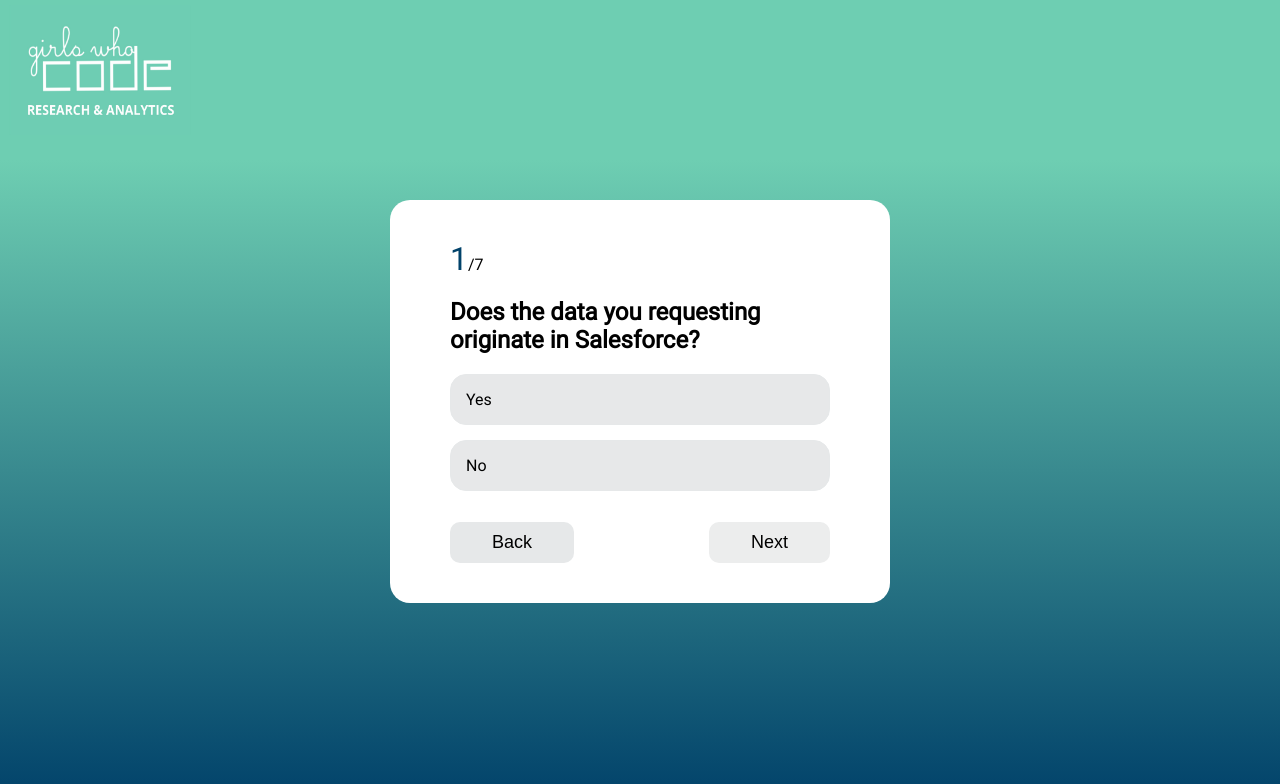
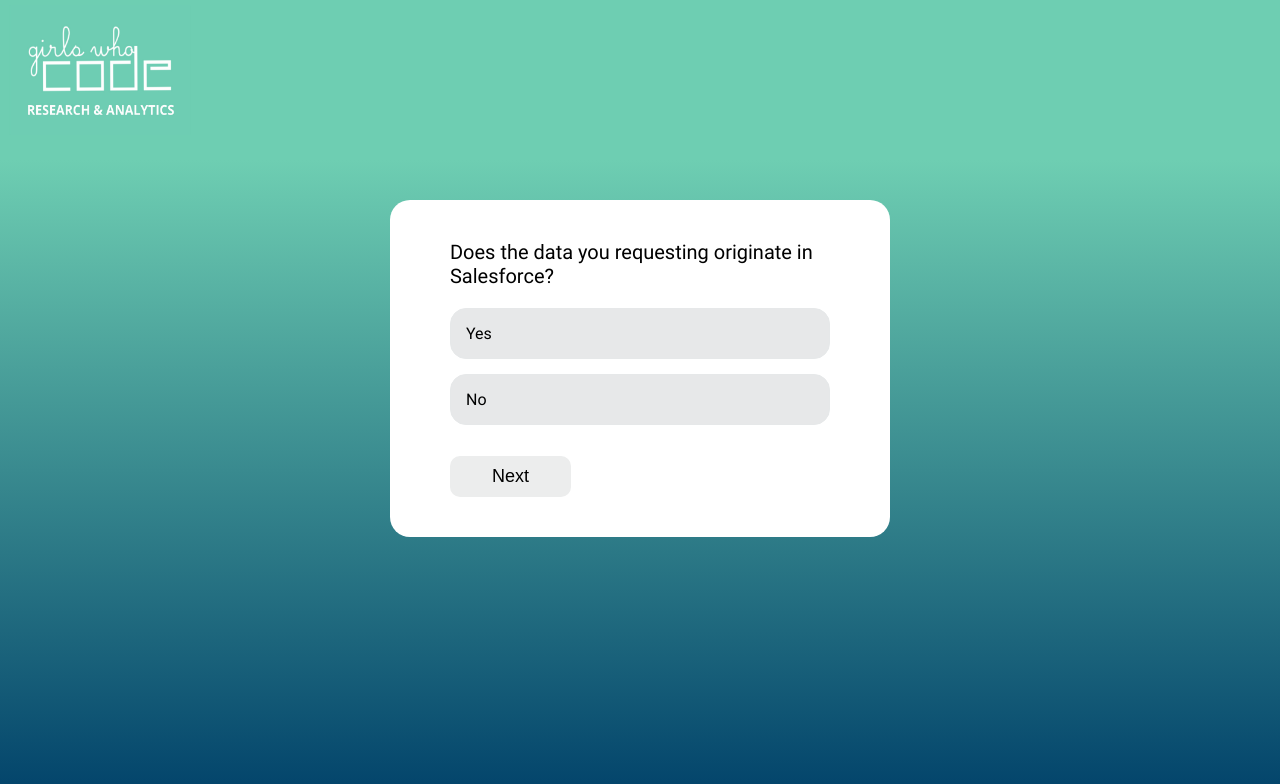
Before and after one commit to k-changwu/gwc-research-analytics, a React (Create React App) app: page / in a window 1280 px wide. Both pictures are taken after a click on the button "Start". Shown: the top 784 px of the page. Built offline with nearby package versions, Linux system fonts and the light colour scheme.

Commit message:
implemented branching logic for data source questions and fixed button functions

```diff
--- a/src/Quiz.jsx
+++ b/src/Quiz.jsx
@@ -2,53 +2,64 @@
 import "./index.css";
 import logo from './images/logo-mint.png';
 import { resultInitialState } from "./constants";
+import { jsQuiz} from "./constants";
 
 
 
 const Quiz = ({questions}) => {
     const[currentQuestion, setCurrentQuestion] = useState(0);
-    const {question, choices} = questions[currentQuestion];
+    const {question, choices, leadsToResult, nextQuestionYes, nextQuestionNo} = questions[currentQuestion];
     const [answerIdx, setAnswerIdx] = useState(null); /* answerIndx = index of the choice selected */
-    const [answer, setAnswer] = useState(null);
+    //const [answer, setAnswer] = useState(null);
     const [quizStarted, setQuizStarted] = useState(false);
-    const  [result, setResult] = useState(resultInitialState)
-
+    const  [result, setResult] = useState(null);
     const [showResult, setShowResult] = useState(false);
 
-    const onAnswerClick = (answer, index) => {
+    const onAnswerClick = (index) => {
         setAnswerIdx(index);
-        if (answer === "Yes") {
-            setAnswer(true);
+    }
+    const onClickNext = () => {
+        const selectedChoice = choices[answerIdx];
+        if(selectedChoice === "Yes") {
+            if (leadsToResult) {
+                setShowResult(true);
+                setResult(leadsToResult);
+            }else{
+                setCurrentQuestion(nextQuestionYes);
+            }
+        } else if (selectedChoice === "No"){
+            if (nextQuestionNo !== undefined) {
+                setCurrentQuestion(nextQuestionNo);
+            }else {
+                setShowResult(true);
+                setResult(leadsToResult);
+            }
+        }
+        setAnswerIdx(null);
 
-        }else{
-            setAnswer(false);
-    }
-}
-    const onClickNext = () => {
-        setAnswerIdx(null);
-        if (currentQuestion !== questions.length - 1) {
-            setCurrentQuestion((prev) => prev + 1);
-        }else{
-            setCurrentQuestion(0);
-            setShowResult(true);
-        }
 
 
     }
     const onClickBack = () => {
-        setAnswerIdx(null);
         if (currentQuestion > 0) {
             setCurrentQuestion(currentQuestion -  1);
         }
+        setAnswerIdx(null);
+
     }
     const onStartQuiz = () => {
         setQuizStarted(true);
         setAnswerIdx(null);
+        setShowResult(false);
+        setResult(null);
+        setCurrentQuestion(0);
     };
 
     const onTryAgain = () => {
         setResult(resultInitialState);
         setShowResult(false);
+        setCurrentQuestion(0);
+        setAnswerIdx(null);
     }
 
 
@@ -63,30 +74,29 @@
             {quizStarted ? (
             !showResult ? (
                 <>
-
-                <span className = "active-question-no">{currentQuestion + 1}</span>
-                <span className = "total-question">/{questions.length}</span>
+                {/* <span className = "active-question-no">{currentQuestion + 1}</span>
+                <span className = "total-question">/{questions.length}</span> */}
                 <h2>{question} </h2>
                 <ul style = {{ marginTop: 20, padding: 0, listStyleType: 'none'}}>
                     {
                         choices.map((answer, index) => (
                             <li
-                                onClick={() => onAnswerClick(answer, index)}
+                                onClick={() => onAnswerClick(index)}
                                 key = {answer}
                                 className = {answerIdx === index ? "selected-answer" : null}
-
                             >
                                 {answer}
                              </li>
-
-
                         ))}
                 </ul>
                 <div className = "footer">
-                <button className = "back-button" onClick ={onClickBack}>
+                  {currentQuestion !== 0 && (
+                   <button className = "back-button" onClick ={onClickBack}>
                     Back
 
                     </button>
+                    )}
+
                     <button
                         onClick={onClickNext}
 
@@ -112,8 +122,6 @@
                     </div>
                     )
                     }
-
-
                     <button onClick = {onTryAgain}>
                         Start Again
                     </button>
--- a/src/constants.js
+++ b/src/constants.js
@@ -6,14 +6,10 @@
                 "Yes", // SF
                 "No",
             ],
-            next: [
+            leadsToResult: "salesforce",
+            nextQuestionNo: 1,
 
 
-            ],
-            points: {
-                "Yes" : 0,
-                "No" : 0,
-            }
 
         },
         {
@@ -22,10 +18,9 @@
                 "Yes",
                 "No",
             ],
-            points: {
-                "Yes" : 0,
-                "No" : 0,
-            }
+            nextQuestionYes: 2,
+            nextQuestionNo: 3,
+
 
         },
         {
@@ -34,58 +29,41 @@
                 "Yes", // SF
                 "No",
             ],
-            points: {
-                "Yes" : 0,
-                "No" : 0,
-            }
+            leadsToResult: "salesforce",
+            nextQuestionNo: 3,
+
 
         },
         {
-            question: "Are there two sources of data on Salesforce?", // 4
+            question: "Are all data sources available in Salesforce?", // 4
             choices: [
                 "Yes", // SF
                 "No",
             ],
-            points: {
-                "Yes" : 0,
-                "No" : 0,
-            }
+            leadsToResult: "salesforce",
+            nextQuestionNo: 4,
 
         },
         {
-            question: "Are both data sources available in Salesforce?", // 5
+            question: "Are the data sources available in Tableau and the Data Warehouse?", // 5
             choices: [
                 "Yes", // SF
                 "No",
             ],
-            points: {
-                "Yes" : 0,
-                "No" : 0,
-            }
+            leadsToResult: "tableau",
+            nextQuestionNo: 5
+
 
         },
         {
-            question: "Are the data sources available in Tableau and the Data Warehouse?", // 6
+            question: "Is there a Tableau Data Connector for the data source(s)?", // 6
             choices: [
                 "Yes", // Tb
                 "No",
             ],
-            points: {
-                "Yes" : 0,
-                "No" : 0,
-            }
+            leadsToResult: "tableau",
 
-        },
-        {
-            question: "Are there more than two sources of data?", // 7
-            choices: [
-                "Yes", // Tb
-                "No",
-            ],
-            points: {
-                "Yes" : 0,
-                "No" : 0,
-            }
+
 
         },
 
--- a/src/index.css
+++ b/src/index.css
@@ -65,7 +65,7 @@
 
 
 
-.active-question-no{
+/* .active-question-no{
         font-size: 32px;
         font-weight: 500;
         color: #01426a;
@@ -78,7 +78,7 @@
         font-size:16px;
         font-weight: 500;
         color: #9c9c9c;
-};
+}; */
 
 h2{
         font-size: 20px;
@@ -129,6 +129,7 @@
     cursor: pointer;
     background: #e6e8e9;
 
+
 }
 
 button{
@@ -140,6 +141,7 @@
     margin-top: 15px;
     cursor: pointer;
     background: #6eceb2;
+
 }
 
 
```
